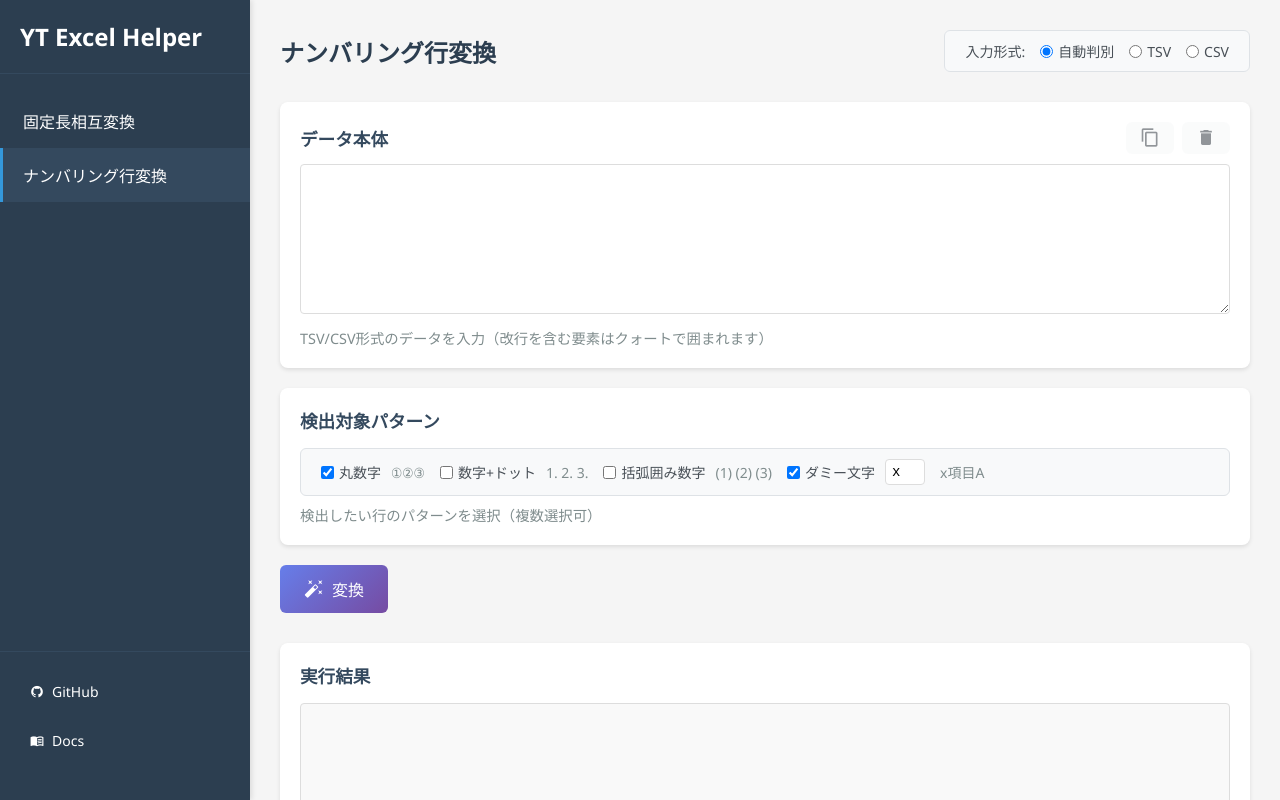
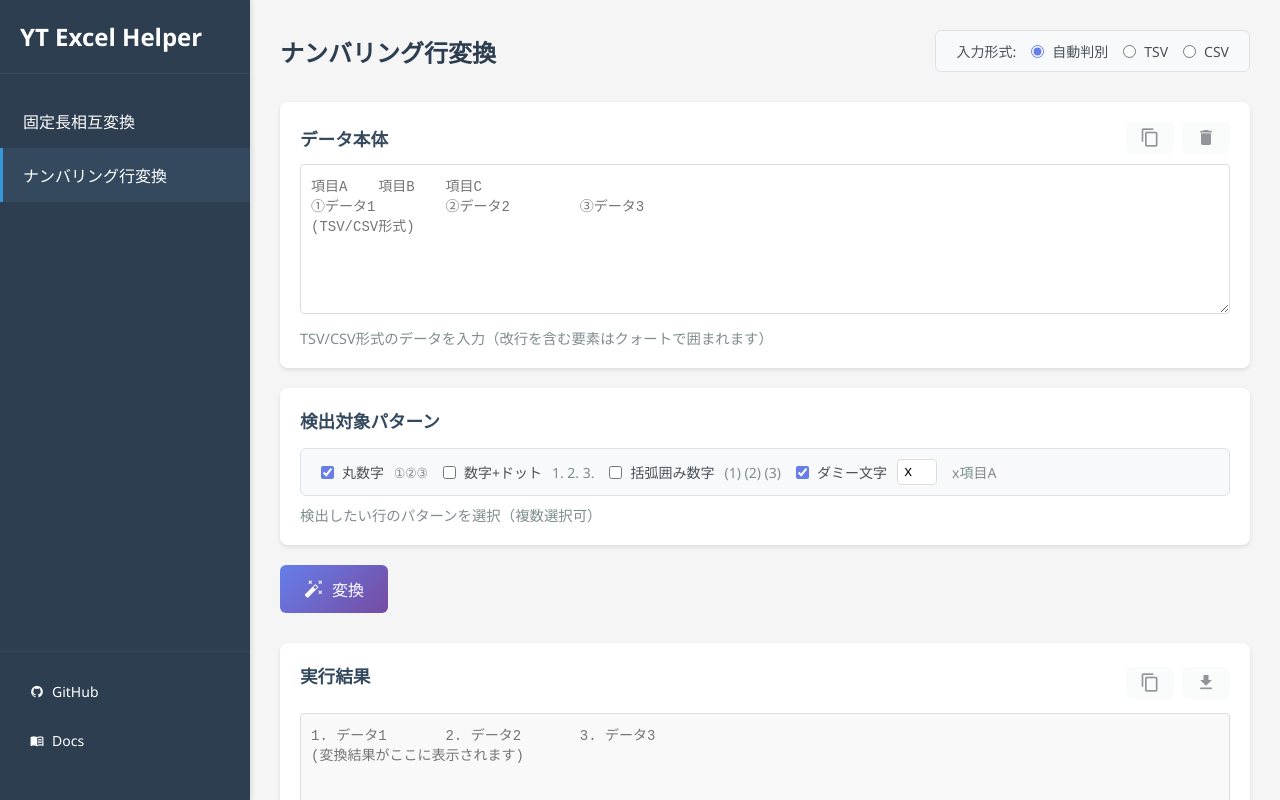
Before and after one commit to TomoTom0/excel-helper, a Vue app: page / in a window 1280 px wide. Both pictures are taken after a click on the item "ナンバリング行変換". Built offline with nearby package versions, Linux system fonts and the light colour scheme.

Commit message:
feat: UIの統一感改善
- ナンバリング行変換のデータ入力と実行結果にplaceholderを追加
- 実行結果のコピー・ダウンロードボタンをラベル右側に移動
- チェックボックス・ラジオボタンにaccent-colorでスタイル統一

```diff
--- a/src/style.css
+++ b/src/style.css
@@ -237,6 +237,14 @@ body {
 
 .delimiter-selector input[type="radio"] {
   cursor: pointer;
+  margin-right: 3px;
+  accent-color: #667eea;
+}
+
+.delimiter-selector input[type="checkbox"] {
+  cursor: pointer;
+  margin-right: 3px;
+  accent-color: #667eea;
 }
 
 .btn {
@@ -389,6 +397,8 @@ body {
 
 .output-format-selector input[type="radio"] {
   cursor: pointer;
+  margin-right: 3px;
+  accent-color: #667eea;
 }
 
 .notification {
--- a/src/views/NumberingLineConverter.vue
+++ b/src/views/NumberingLineConverter.vue
@@ -162,7 +162,7 @@ const { clearDataBody, togglePattern } = store
           </button>
         </div>
       </div>
-      <textarea v-model="dataBody" rows="8"></textarea>
+      <textarea v-model="dataBody" rows="8" placeholder="項目A	項目B	項目C&#10;①データ1	②データ2	③データ3&#10;(TSV/CSV形式)"></textarea>
       <p>TSV/CSV形式のデータを入力（改行を含む要素はクォートで囲まれます）</p>
     </div>
 
@@ -209,11 +209,11 @@ const { clearDataBody, togglePattern } = store
     </div>
 
     <div class="result-section">
+      <div class="input-header">
         <h3>実行結果</h3>
-      <textarea v-model="result" rows="10" readonly></textarea>
-      <div class="result-actions">
+        <div class="input-actions">
           <button
-          class="btn btn-icon"
+            class="btn btn-icon-small"
             @click="copyToClipboard"
             :disabled="copyLoading || !result"
             :class="{ loading: copyLoading }"
@@ -222,7 +222,7 @@ const { clearDataBody, togglePattern } = store
             <i :class="copyLoading ? 'mdi mdi-loading mdi-spin' : 'mdi mdi-content-copy'"></i>
           </button>
           <button
-          class="btn btn-icon"
+            class="btn btn-icon-small"
             @click="downloadResult"
             :disabled="downloadLoading || !result"
             :class="{ loading: downloadLoading }"
@@ -230,6 +230,10 @@ const { clearDataBody, togglePattern } = store
           >
             <i :class="downloadLoading ? 'mdi mdi-loading mdi-spin' : 'mdi mdi-download'"></i>
           </button>
+        </div>
+      </div>
+      <textarea v-model="result" rows="10" readonly placeholder="1. データ1	2. データ2	3. データ3&#10;(変換結果がここに表示されます)"></textarea>
+      <div class="result-actions">
         <div class="output-format-selector">
           <label>番号:</label>
           <label>
```
Lines whose indentation alone changed are shown as unchanged.
